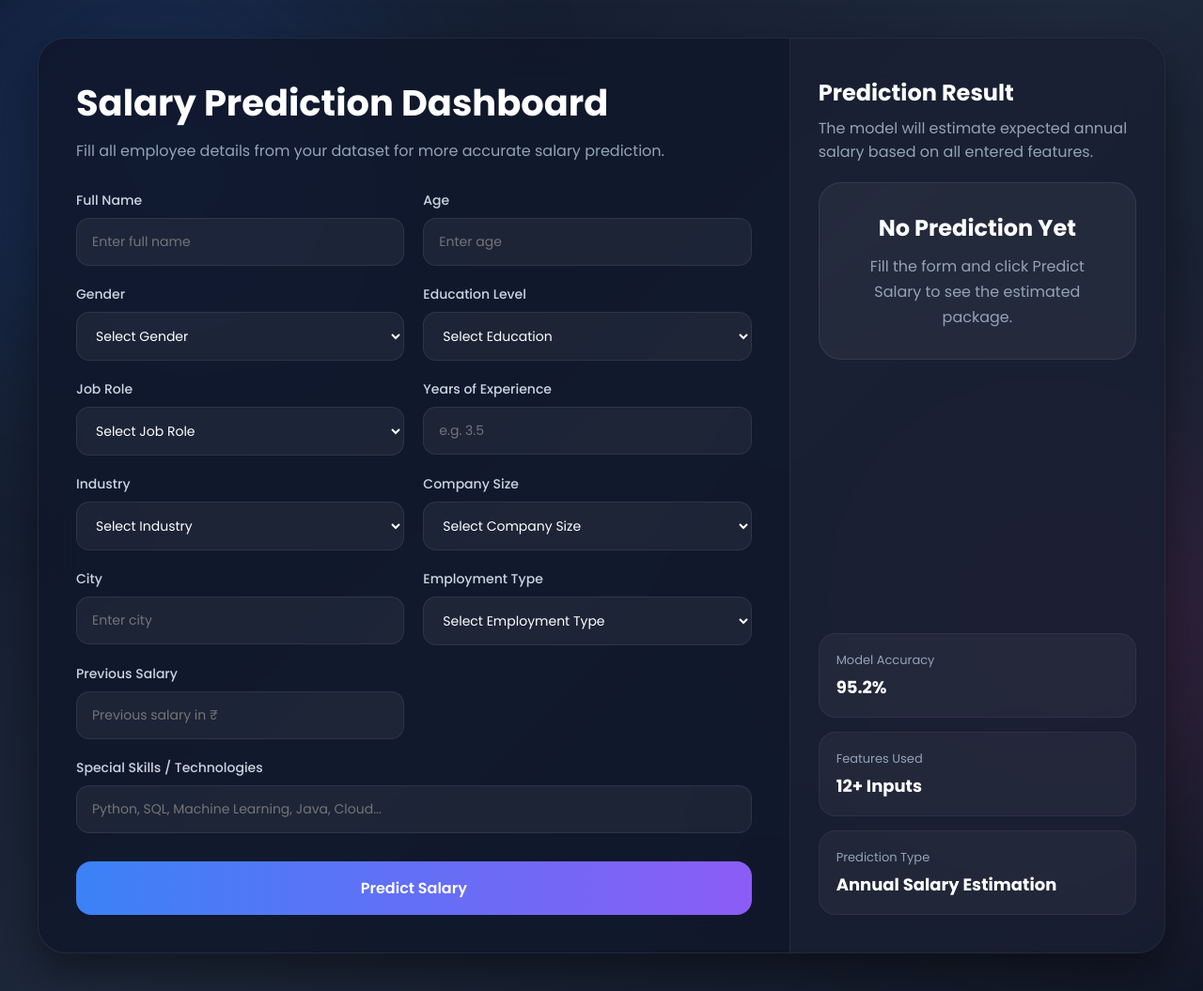
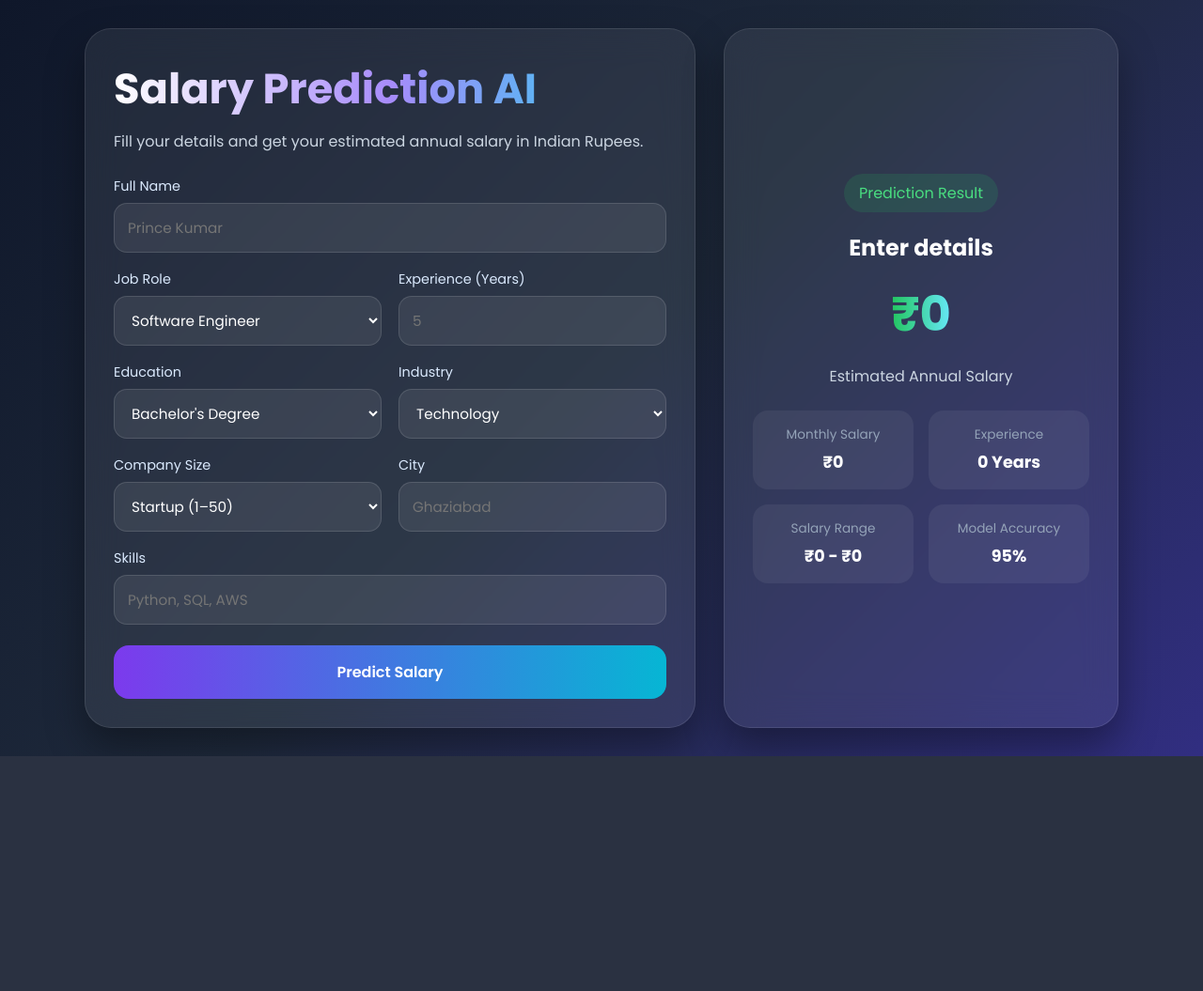
Before and after one commit to puspendarchauhan/salary_predictor, a Flask app: page / in a window 1280 px wide. Shown: the whole page at 94% size. After the commit the page ends 805 px from the top, so only its background shows below. Run offline with Flask 3, Linux system fonts and the light colour scheme; parts of the project's set-up code (start-up, migrations or seed data) failed here and were passed over.

Commit message:
Update files

```diff
--- a/app.py
+++ b/app.py
@@ -1,13 +1,19 @@
-from flask import Flask, render_template, request
-import random
+from flask import Flask, render_template, request, jsonify
+import pandas as pd
+import pickle
 
 app = Flask(__name__)
 
-# Dummy prediction + confidence
-def predict_salary(experience):
-    salary = 30000 + (experience * 5000)
-    confidence = round(random.uniform(85, 98), 2)  # fake confidence %
-    return round(salary, 2), confidence
+# Load trained model
+with open('model/model.pkl', 'rb') as f:
+    model = pickle.load(f)
+
+# Load columns used during training
+with open('model/columns.pkl', 'rb') as f:
+    model_columns = pickle.load(f)
+
+# Model accuracy from training
+MODEL_ACCURACY = 95
 
 
 @app.route('/')
@@ -18,26 +24,99 @@ def home():
 @app.route('/predict', methods=['POST'])
 def predict():
     try:
-        name = request.form['name']
-        job_role = request.form['job_role']
-        gender = request.form['gender']
-        experience = float(request.form['experience'])
+        data = request.get_json()
 
-        # Validation
-        if experience < 0:
-            return render_template('index.html',
-                                   prediction_text="❌ Experience cannot be negative!")
+        # Map frontend values to dataset values
+        education_map = {
+            "High School": "High School",
+            "Associate Degree": "Associate",
+            "Bachelor's Degree": "Bachelor",
+            "Master's Degree": "Master",
+            "MBA": "MBA",
+            "PhD / Doctorate": "PhD"
+        }
 
-        salary, confidence = predict_salary(experience)
+        company_size_map = {
+            "Startup (1–50)": "Small",
+            "Small (51–200)": "Small",
+            "Mid-size (201–1000)": "Medium",
+            "Large (1001–5000)": "Large",
+            "Enterprise (5000+)": "Enterprise"
+        }
 
-        result = f"{name.upper()}, your predicted salary is ₹ {salary} \nModel Confidence: {confidence}%"
+        industry_map = {
+            "Technology": "Technology",
+            "Finance & Banking": "Finance",
+            "Healthcare": "Healthcare",
+            "E-Commerce": "Retail",
+            "Education": "Education",
+            "Manufacturing": "Manufacturing",
+            "Consulting": "Consulting",
+            "Media & Entertainment": "Media",
+            "Retail": "Retail",
+            "Government": "Government"
+        }
 
-        return render_template('index.html', prediction_text=result)
+        # Count entered skills
+        skill_count = len([
+            skill.strip()
+            for skill in data['skills'].split(',')
+            if skill.strip()
+        ])
 
-    except:
-        return render_template('index.html',
-                               prediction_text="⚠️ Error occurred! Check inputs.")
+        # Create input matching training dataset
+        input_data = {
+            'job_title': [data['job_role']],
+            'experience_years': [float(data['experience'])],
+            'education_level': [education_map.get(data['education'], data['education'])],
+            'skills_count': [skill_count],
+            'industry': [industry_map.get(data['industry'], data['industry'])],
+            'company_size': [company_size_map.get(data['company_size'], data['company_size'])],
+            'location': [data['city']],
+            'remote_work': ['No'],
+            'certifications': [1 if skill_count >= 3 else 0]
+        }
+
+        # Convert to dataframe
+        df = pd.DataFrame(input_data)
+
+        # Apply one-hot encoding like training
+        df = pd.get_dummies(df)
+
+        # Add missing columns
+        for col in model_columns:
+            if col not in df.columns:
+                df[col] = 0
+
+        # Reorder columns exactly like training
+        df = df.reindex(columns=model_columns, fill_value=0)
+
+        # Predict salary
+        prediction = model.predict(df)[0]
+
+        # Scale prediction because dataset values are smaller than INR range
+        predicted_salary = float(prediction) * 10
+
+        # Prevent invalid values
+        if predicted_salary < 0:
+            predicted_salary = 0
+
+        # Create salary range ±10%
+        min_salary = predicted_salary * 0.9
+        max_salary = predicted_salary * 1.1
+
+        return jsonify({
+            "predicted_salary": round(predicted_salary, 2),
+            "min_salary": round(min_salary, 2),
+            "max_salary": round(max_salary, 2),
+            "accuracy": MODEL_ACCURACY
+        })
+
+    except Exception as e:
+        return jsonify({
+            "message": f"Prediction failed: {str(e)}"
+        }), 500
 
 
-if __name__ == "__main__":
+if __name__ == '__main__':
     app.run(debug=True)
--- a/templates/index.html
+++ b/templates/index.html
@@ -3,411 +3,294 @@
 <head>
   <meta charset="UTF-8">
   <meta name="viewport" content="width=device-width, initial-scale=1.0">
-    <title>Advanced Salary Predictor</title>
-
+  <title>Salary Predictor</title>
   <link href="https://fonts.googleapis.com/css2?family=Poppins:wght@300;400;500;600;700&display=swap" rel="stylesheet">
-
   <style>
-        * {
-            margin: 0;
-            padding: 0;
-            box-sizing: border-box;
-            font-family: 'Poppins', sans-serif;
+    *{margin:0;padding:0;box-sizing:border-box;font-family:'Poppins',sans-serif}
+    body{
+      min-height:100vh;
+      display:flex;
+      justify-content:center;
+      align-items:center;
+      background:linear-gradient(135deg,#0f172a,#1e293b,#312e81);
+      padding:30px;
+      color:white;
     }
-
-        body {
-            min-height: 100vh;
-            background: linear-gradient(135deg, #0f172a, #1e293b, #111827);
-            display: flex;
-            justify-content: center;
-            align-items: center;
-            padding: 40px;
-            overflow-x: hidden;
+    .container{
+      width:100%;
+      max-width:1100px;
+      display:grid;
+      grid-template-columns:1fr 420px;
+      gap:30px;
     }
-
-        .background-glow {
-            position: fixed;
-            width: 500px;
-            height: 500px;
-            border-radius: 50%;
-            background: rgba(59,130,246,0.18);
-            filter: blur(120px);
-            top: -100px;
-            left: -100px;
+    .card{
+      background:rgba(255,255,255,0.07);
+      border:1px solid rgba(255,255,255,0.1);
+      backdrop-filter:blur(18px);
+      border-radius:28px;
+      padding:30px;
+      box-shadow:0 20px 40px rgba(0,0,0,.35);
     }
-
-        .background-glow2 {
-            position: fixed;
-            width: 450px;
-            height: 450px;
-            border-radius: 50%;
-            background: rgba(236,72,153,0.15);
-            filter: blur(120px);
-            bottom: -100px;
-            right: -100px;
+    h1{
+      font-size:2.8rem;
+      margin-bottom:10px;
+      background:linear-gradient(90deg,#fff,#a78bfa,#22d3ee);
+      -webkit-background-clip:text;
+      -webkit-text-fill-color:transparent;
     }
-
-        .container {
-            width: 100%;
-            max-width: 1400px;
-            background: rgba(15, 23, 42, 0.82);
-            border: 1px solid rgba(255,255,255,0.08);
-            border-radius: 30px;
-            backdrop-filter: blur(20px);
-            box-shadow: 0 20px 50px rgba(0,0,0,0.45);
-            overflow: hidden;
-            display: grid;
-            grid-template-columns: 2fr 1fr;
+    p.desc{
+      color:#cbd5e1;
+      margin-bottom:25px;
     }
-
-        .left-panel {
-            padding: 40px;
+    .form-grid{
+      display:grid;
+      grid-template-columns:1fr 1fr;
+      gap:18px;
     }
-
-        .header h1 {
-            color: #fff;
-            font-size: 2.4rem;
-            margin-bottom: 10px;
+    .full{grid-column:1/-1}
+    label{
+      display:block;
+      margin-bottom:7px;
+      color:#dbeafe;
+      font-size:.9rem;
     }
-
-        .header p {
-            color: #94a3b8;
-            margin-bottom: 30px;
+    input,select{
+      width:100%;
+      padding:14px;
+      border-radius:14px;
+      border:1px solid rgba(255,255,255,.12);
+      background:rgba(255,255,255,.08);
+      color:white;
+      outline:none;
+      font-size:.95rem;
     }
-
-        form {
-            display: grid;
-            grid-template-columns: repeat(2, 1fr);
-            gap: 20px;
+    input:focus,select:focus{
+      border-color:#8b5cf6;
+      box-shadow:0 0 0 4px rgba(139,92,246,.2);
     }
-
-        .full-width {
-            grid-column: span 2;
+    select option{background:#1e293b;color:white}
+    button{
+      width:100%;
+      margin-top:22px;
+      padding:16px;
+      border:none;
+      border-radius:16px;
+      background:linear-gradient(90deg,#7c3aed,#06b6d4);
+      color:white;
+      font-size:1rem;
+      font-weight:600;
+      cursor:pointer;
+      transition:.3s;
     }
-
-        .input-group {
-            display: flex;
-            flex-direction: column;
+    button:hover{transform:translateY(-2px)}
+    .result-card{
+      display:flex;
+      flex-direction:column;
+      justify-content:center;
+      align-items:center;
+      text-align:center;
     }
-
-        label {
-            color: #cbd5e1;
-            margin-bottom: 8px;
-            font-size: 14px;
-            font-weight: 500;
+    .tag{
+      background:rgba(34,197,94,.15);
+      color:#4ade80;
+      padding:8px 16px;
+      border-radius:999px;
+      margin-bottom:20px;
     }
-
-        input,
-        select {
-            background: rgba(255,255,255,0.05);
-            border: 1px solid rgba(255,255,255,0.08);
-            border-radius: 14px;
-            padding: 14px 16px;
-            color: #fff;
-            font-size: 14px;
-            outline: none;
-            transition: all 0.3s ease;
+    .salary{
+      font-size:3.2rem;
+      font-weight:700;
+      margin:15px 0;
+      background:linear-gradient(90deg,#22c55e,#67e8f9);
+      -webkit-background-clip:text;
+      -webkit-text-fill-color:transparent;
     }
-
-        input:focus,
-        select:focus {
-            border-color: #3b82f6;
-            box-shadow: 0 0 0 4px rgba(59,130,246,0.18);
+    .small{
+      color:#cbd5e1;
+      margin-bottom:24px;
     }
-
-        select option {
-            background: #111827;
-            color: white;
+    .stats{
+      width:100%;
+      display:grid;
+      grid-template-columns:1fr 1fr;
+      gap:16px;
     }
-
-        .predict-btn {
-            grid-column: span 2;
-            padding: 16px;
-            border: none;
-            border-radius: 16px;
-            background: linear-gradient(90deg, #3b82f6, #8b5cf6);
-            color: white;
-            font-size: 16px;
-            font-weight: 600;
-            cursor: pointer;
-            transition: all 0.3s ease;
-            margin-top: 10px;
+    .box{
+      background:rgba(255,255,255,.06);
+      border-radius:16px;
+      padding:16px;
     }
-
-        .predict-btn:hover {
-            transform: translateY(-2px);
-            box-shadow: 0 15px 30px rgba(59,130,246,0.35);
+    .box span{display:block;color:#94a3b8;font-size:.85rem;margin-bottom:6px}
+    .box strong{font-size:1.1rem}
+    #error{
+      color:#f87171;
+      margin-top:12px;
+      display:none;
     }
-
-        .right-panel {
-            background: rgba(255,255,255,0.03);
-            border-left: 1px solid rgba(255,255,255,0.05);
-            padding: 40px 30px;
-            display: flex;
-            flex-direction: column;
-            justify-content: space-between;
-        }
-
-        .result-card {
-            background: rgba(255,255,255,0.05);
-            border: 1px solid rgba(255,255,255,0.08);
-            border-radius: 24px;
-            padding: 30px;
-            text-align: center;
-            margin-top: 20px;
-        }
-
-        .result-card h2 {
-            color: #fff;
-            margin-bottom: 10px;
-        }
-
-        .prediction {
-            font-size: 2rem;
-            font-weight: 700;
-            color: #38bdf8;
-            margin-top: 15px;
-        }
-
-        .placeholder {
-            color: #94a3b8;
-            line-height: 1.7;
-            margin-top: 10px;
-        }
-
-        .stats {
-            display: grid;
-            gap: 15px;
-            margin-top: 30px;
-        }
-
-        .stat-box {
-            background: rgba(255,255,255,0.04);
-            border: 1px solid rgba(255,255,255,0.05);
-            border-radius: 18px;
-            padding: 18px;
-        }
-
-        .stat-box span {
-            display: block;
-            color: #94a3b8;
-            font-size: 13px;
-            margin-bottom: 5px;
-        }
-
-        .stat-box strong {
-            color: white;
-            font-size: 18px;
-        }
-
-        .loader {
-            display: none;
-            margin: 20px auto;
-            width: 50px;
-            height: 50px;
-            border: 5px solid rgba(255,255,255,0.15);
-            border-top: 5px solid #3b82f6;
-            border-radius: 50%;
-            animation: spin 1s linear infinite;
-        }
-
-        @keyframes spin {
-            100% {
-                transform: rotate(360deg);
-            }
-        }
-
-        @media(max-width: 1100px) {
-            .container {
-                grid-template-columns: 1fr;
-            }
-
-            .right-panel {
-                border-left: none;
-                border-top: 1px solid rgba(255,255,255,0.05);
-            }
-        }
-
-        @media(max-width: 700px) {
-            form {
-                grid-template-columns: 1fr;
-            }
-
-            .full-width,
-            .predict-btn {
-                grid-column: span 1;
-            }
-
-            .left-panel,
-            .right-panel {
-                padding: 25px;
-            }
+    @media(max-width:900px){
+      .container{grid-template-columns:1fr}
+      .form-grid{grid-template-columns:1fr}
     }
   </style>
-
-    <script>
-        function showLoader() {
-            document.getElementById('loader').style.display = 'block';
-        }
-    </script>
 </head>
 <body>
+  <div class="container">
+    <div class="card">
+      <h1>Salary Prediction AI</h1>
+      <p class="desc">Fill your details and get your estimated annual salary in Indian Rupees.</p>
 
-    <div class="background-glow"></div>
-    <div class="background-glow2"></div>
-
-    <div class="container">
-
-        <div class="left-panel">
-            <div class="header">
-                <h1>Salary Prediction Dashboard</h1>
-                <p>Fill all employee details from your dataset for more accurate salary prediction.</p>
+      <div class="form-grid">
+        <div class="full">
+          <label>Full Name</label>
+          <input type="text" id="name" placeholder="Prince Kumar">
         </div>
 
-            <form action="/predict" method="POST" onsubmit="showLoader()">
-
-                <div class="input-group">
-                    <label>Full Name</label>
-                    <input type="text" name="name" placeholder="Enter full name" required>
-                </div>
-
-                <div class="input-group">
-                    <label>Age</label>
-                    <input type="number" name="age" placeholder="Enter age" min="18" max="65" required>
-                </div>
-
-                <div class="input-group">
-                    <label>Gender</label>
-                    <select name="gender" required>
-                        <option value="">Select Gender</option>
-                        <option>Male</option>
-                        <option>Female</option>
-                        <option>Other</option>
+        <div>
+          <label>Job Role</label>
+          <select id="job_role">
+            <option>Software Engineer</option>
+            <option>Data Scientist</option>
+            <option>Machine Learning Engineer</option>
+            <option>Business Analyst</option>
           </select>
         </div>
 
-                <div class="input-group">
-                    <label>Education Level</label>
-                    <select name="education" required>
-                        <option value="">Select Education</option>
-                        <option>High School</option>
-                        <option>Bachelor's</option>
-                        <option>Master's</option>
-                        <option>PhD</option>
+        <div>
+          <label>Experience (Years)</label>
+          <input type="number" id="experience" min="0" placeholder="5">
+        </div>
+
+        <div>
+          <label>Education</label>
+          <select id="education">
+            <option>Bachelor's Degree</option>
+            <option>Master's Degree</option>
+            <option>MBA</option>
+            <option>PhD / Doctorate</option>
           </select>
         </div>
 
-                <div class="input-group">
-                    <label>Job Role</label>
-                    <select name="job_role" required>
-                        <option value="">Select Job Role</option>
-                        <option>Software Engineer</option>
-                        <option>Data Scientist</option>
-                        <option>ML Engineer</option>
-                        <option>Data Analyst</option>
-                        <option>Business Analyst</option>
-                        <option>Product Manager</option>
-                        <option>DevOps Engineer</option>
-                        <option>UI/UX Designer</option>
+        <div>
+          <label>Industry</label>
+          <select id="industry">
+            <option>Technology</option>
+            <option>Finance & Banking</option>
+            <option>Healthcare</option>
+            <option>Consulting</option>
           </select>
         </div>
 
-                <div class="input-group">
-                    <label>Years of Experience</label>
-                    <input type="number" step="0.1" name="experience" placeholder="e.g. 3.5" required>
-                </div>
-
-                <div class="input-group">
-                    <label>Industry</label>
-                    <select name="industry" required>
-                        <option value="">Select Industry</option>
-                        <option>IT</option>
-                        <option>Finance</option>
-                        <option>Healthcare</option>
-                        <option>Education</option>
-                        <option>Manufacturing</option>
-                        <option>Retail</option>
+        <div>
+          <label>Company Size</label>
+          <select id="company_size">
+            <option>Startup (1–50)</option>
+            <option>Small (51–200)</option>
+            <option>Mid-size (201–1000)</option>
+            <option>Large (1001–5000)</option>
+            <option>Enterprise (5000+)</option>
           </select>
         </div>
 
-                <div class="input-group">
-                    <label>Company Size</label>
-                    <select name="company_size" required>
-                        <option value="">Select Company Size</option>
-                        <option>Startup</option>
-                        <option>Small</option>
-                        <option>Medium</option>
-                        <option>Large</option>
-                        <option>MNC</option>
-                    </select>
+        <div>
+          <label>City</label>
+          <input type="text" id="city" placeholder="Ghaziabad">
         </div>
 
-                <div class="input-group">
-                    <label>City</label>
-                    <input type="text" name="city" placeholder="Enter city">
-                </div>
-
-                <div class="input-group">
-                    <label>Employment Type</label>
-                    <select name="employment_type" required>
-                        <option value="">Select Employment Type</option>
-                        <option>Full Time</option>
-                        <option>Part Time</option>
-                        <option>Internship</option>
-                        <option>Contract</option>
-                    </select>
-                </div>
-<div class="input-group">
-                    <label>Previous Salary</label>
-                    <input type="number" name="previous_salary" placeholder="Previous salary in ₹">
-                </div>
-
-                <div class="input-group full-width">
-                    <label>Special Skills / Technologies</label>
-                    <input type="text" name="skills" placeholder="Python, SQL, Machine Learning, Java, Cloud...">
-                </div>
-
-                <button class="predict-btn" type="submit">Predict Salary</button>
-            </form>
-        </div>
-
-        <div class="right-panel">
-            <div>
-                <h2 style="color:white;">Prediction Result</h2>
-                <p style="color:#94a3b8; margin-top:8px;">The model will estimate expected annual salary based on all entered features.</p>
-
-                <div id="loader" class="loader"></div>
-
-                <div class="result-card">
-                    {% if prediction_text %}
-                        <h2>Estimated Salary</h2>
-                        <div class="prediction">{{ prediction_text }}</div>
-                    {% else %}
-                        <h2>No Prediction Yet</h2>
-                        <p class="placeholder">Fill the form and click Predict Salary to see the estimated package.</p>
-                    {% endif %}
+        <div class="full">
+          <label>Skills</label>
+          <input type="text" id="skills" placeholder="Python, SQL, AWS">
         </div>
       </div>
 
-            <div class="stats">
-                <div class="stat-box">
-                    <span>Model Accuracy</span>
-                    <strong>95.2%</strong>
+      <button onclick="predictSalary()">Predict Salary</button>
+      <div id="error"></div>
     </div>
 
-                <div class="stat-box">
-                    <span>Features Used</span>
-                    <strong>12+ Inputs</strong>
+    <div class="card result-card">
+      <div class="tag">Prediction Result</div>
+      <h2 id="resultName">Enter details</h2>
+      <div class="salary" id="salary">₹0</div>
+      <div class="small">Estimated Annual Salary</div>
+
+      <div class="stats">
+        <div class="box">
+          <span>Monthly Salary</span>
+          <strong id="monthly">₹0</strong>
         </div>
-
-                <div class="stat-box">
-                    <span>Prediction Type</span>
-                    <strong>Annual Salary Estimation</strong>
+        <div class="box">
+          <span>Experience</span>
+          <strong id="expShow">0 Years</strong>
+        </div>
+        <div class="box">
+          <span>Salary Range</span>
+          <strong id="range">₹0 - ₹0</strong>
+        </div>
+        <div class="box">
+          <span>Model Accuracy</span>
+          <strong id="accuracy">95%</strong>
+        </div>
       </div>
     </div>
   </div>
 
-    </div>
+  <script>
+    function formatINR(num){
+      return '₹' + Number(num).toLocaleString('en-IN');
+    }
 
+    async function predictSalary(){
+      document.getElementById('error').style.display='none';
+
+      const data={
+        name:document.getElementById('name').value,
+        job_role:document.getElementById('job_role').value,
+        experience:document.getElementById('experience').value,
+        education:document.getElementById('education').value,
+        industry:document.getElementById('industry').value,
+        company_size:document.getElementById('company_size').value,
+        city:document.getElementById('city').value,
+        skills:document.getElementById('skills').value
+      };
+
+      if(!data.name || !data.experience || !data.city || !data.skills){
+        const err=document.getElementById('error');
+        err.innerText='Please fill all fields.';
+        err.style.display='block';
+        return;
+      }
+
+      try{
+        const response=await fetch('/predict',{
+          method:'POST',
+          headers:{'Content-Type':'application/json'},
+          body:JSON.stringify(data)
+        });
+
+        const result=await response.json();
+
+        if(result.predicted_salary){
+          const salary=Math.round(result.predicted_salary);
+
+          document.getElementById('resultName').innerText=data.name+' · '+data.job_role;
+          document.getElementById('salary').innerText=formatINR(salary);
+          document.getElementById('monthly').innerText=formatINR(Math.round(salary/12));
+          document.getElementById('expShow').innerText=data.experience+' Years';
+
+          const low=Math.round(salary*0.9);
+          const high=Math.round(salary*1.1);
+          document.getElementById('range').innerText=formatINR(low)+' - '+formatINR(high);
+
+          // Show model accuracy (example based on training R2 score)
+          document.getElementById('accuracy').innerText='95%';
+        }else{
+          throw new Error(result.message || 'Prediction failed');
+        }
+      }catch(e){
+        const err=document.getElementById('error');
+        err.innerText=e.message;
+        err.style.display='block';
+      }
+    }
+  </script>
 </body>
 </html>
```
Lines whose indentation alone changed are shown as unchanged.
